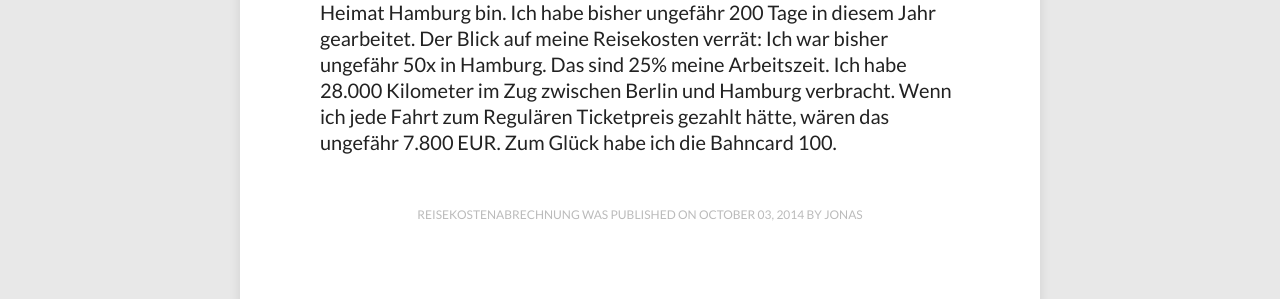
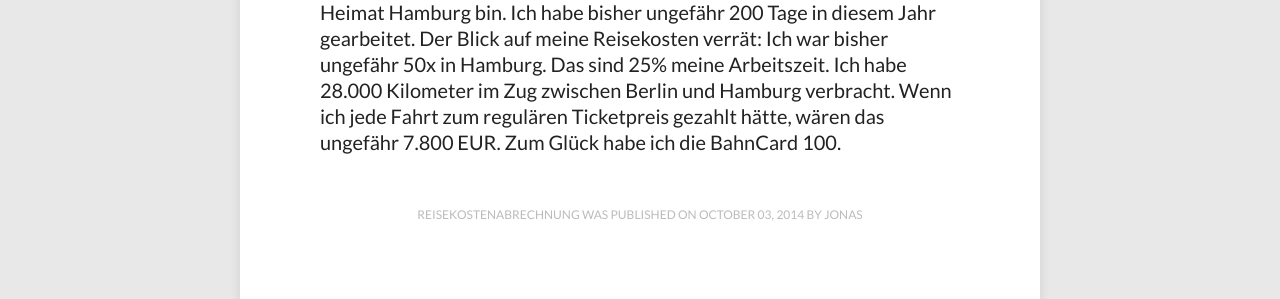
Before and after one commit to jonas28/jonas28.github.io, a Jekyll site: the page built from _posts/2014-10-03-reisekostenabrechnung.md, in a window 1280 px wide. Shown: the part 573-872 px from the top of the page. Built offline with Jekyll 4.4.1, drawn with Linux system fonts in a browser that asks for light colours; nearby versions of some CDN libraries; some of the changed text lies outside the part shown.

Commit message:
blogpost #6: typos

```diff
--- a/_posts/2014-10-03-reisekostenabrechnung.md
+++ b/_posts/2014-10-03-reisekostenabrechnung.md
@@ -9,4 +9,4 @@ image:
 ---
 
 Ich verschaffe mir gerade einem Überblick über meine Reisekosten in diesem Jahr. Dabei habe ich festgestellt wie oft ich noch in meiner alten Heimat Hamburg bin. Ich habe bisher ungefähr 200 Tage in diesem Jahr gearbeitet. Der Blick auf meine Reisekosten verrät: Ich war bisher ungefähr 50x in Hamburg. Das sind 25% meine Arbeitszeit.
-Ich habe 28.000 Kilometer im Zug zwischen Berlin und Hamburg verbracht. Wenn ich jede Fahrt zum Regulären Ticketpreis gezahlt hätte, wären das ungefähr 7.800 EUR. Zum Glück habe ich die Bahncard 100.
+Ich habe 28.000 Kilometer im Zug zwischen Berlin und Hamburg verbracht. Wenn ich jede Fahrt zum regulären Ticketpreis gezahlt hätte, wären das ungefähr 7.800 EUR. Zum Glück habe ich die BahnCard 100.
```
